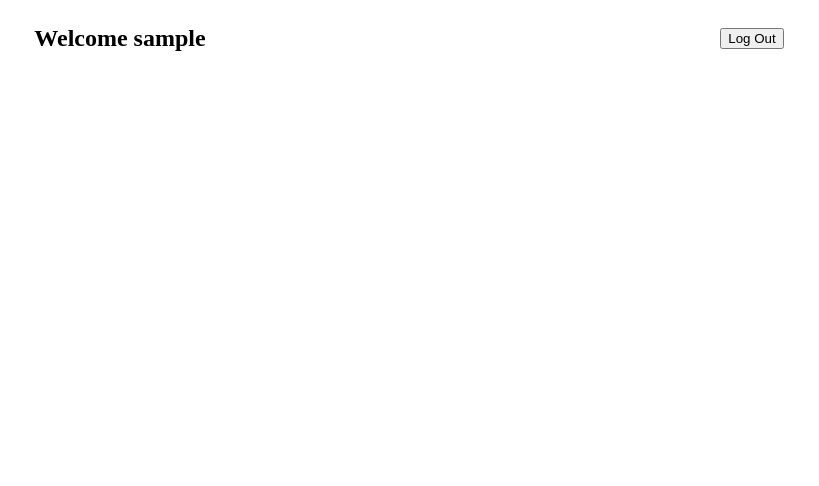
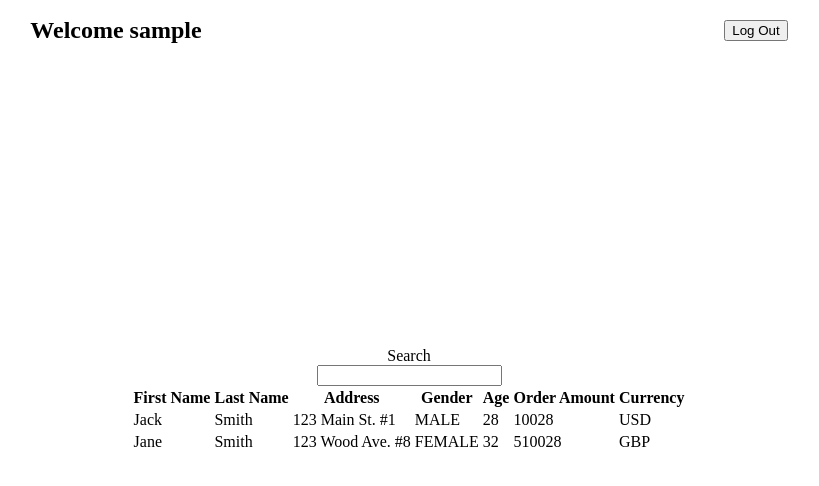
Before and after one commit to Chesterrific/codingchallenge, a React (Create React App) app: page / in a window 1280 px wide. Shown: the top 486 px of the page, without its empty margins (231-1050 px from the left). Built offline with nearby package versions, Linux system fonts and the light colour scheme; sample sign-in values are in the browser's storage.

Commit message:
Added json file for data. Rendered json file data into table.

```diff
--- a/src/App.css
+++ b/src/App.css
@@ -1,6 +1,13 @@
-.login {
+body {
+  margin: 0;
+}
+
+.centered {
   align-items: center;
   display: flex;
+}
+
+.login {
   flex-direction: column;
   height: 100vh;
   justify-content: center;
@@ -15,15 +22,14 @@
 }
 
 .welcome {
-  display: flex;
+  height: 100vh;
+  justify-content: center;
+  flex-direction: column;
+}
+
+.nav {
   height: 7.5vh;
   justify-content: space-around;
-  align-items: center;
+  position: fixed;
+  width: 100vw;
 }
-
-.nav-links {
-  display: flex;
-  justify-content: space-around;
-  width: 50%;
-  list-style: none;
-}
--- a/src/components/AllRoutes.js
+++ b/src/components/AllRoutes.js
@@ -14,7 +14,6 @@ export default function AllRoutes({ login, setLogin, username, setUsername }) {
         <Login
           login={login}
           setLogin={setLogin}
-          username={username}
           setUsername={setUsername}
         />
       </Route>
@@ -23,7 +22,6 @@ export default function AllRoutes({ login, setLogin, username, setUsername }) {
         login={login}
         setLogin={setLogin}
         username={username}
-        setUsername={setUsername}
       />
     </Switch>
   )
--- a/src/components/Form.js
+++ b/src/components/Form.js
@@ -18,7 +18,7 @@ export default function Form({ login, setLogin, setUsername }) {
       localStorage.setItem('username', localUser);
       setUsername(localUser);
       setLogin(true);
-      history.push('/welcome');
+      history.push('/');
     }
   }
 
@@ -35,7 +35,7 @@ export default function Form({ login, setLogin, setUsername }) {
   }
 
   return (
-    <div className="login">
+    <div className="login centered">
       <label>Username:</label>
       <input onChange={usernameHandler} type="text" name="username" id='username' />
       <label>Password:</label>
--- a/src/components/Navigation.js
+++ b/src/components/Navigation.js
@@ -1,18 +1,14 @@
 import React from 'react'
-import { Link, useHistory } from 'react-router-dom';
 
 export default function Navigation({ setLogin, username }) {
-
-  let history = useHistory();
 
   const submitLogOut = () => {
     localStorage.setItem('loginStatus', 'false');
     setLogin(false);
-    history.push('/');
   }
 
   return (
-    <nav className='welcome'>
+    <nav className='nav centered'>
       <h1>Welcome {username}</h1>
       <button onClick={submitLogOut}>Log Out</button>
     </nav>
--- a/src/components/ProtectedRoutes.js
+++ b/src/components/ProtectedRoutes.js
@@ -7,7 +7,7 @@ import Welcome from '../pages/Welcome.js';
 // Components
 import Navigation from '../components/Navigation.js';
 
-export default function AppWrapper({ login, setLogin, username, setUsername }) {
+export default function ProtectedRoutes({ login, setLogin, username, path }) {
 
   // Redirect to login page if login state is false.
   if (!login) {
@@ -24,11 +24,8 @@ export default function AppWrapper({ login, setLogin, username, setUsername }) {
         username={username}
       />
       {/* Protected routes go here. */}
-      <Route path='/welcome' exact>
+      <Route path={path} exact>
         <Welcome
-          setLogin={setLogin}
-          username={username}
-          setUsername={setUsername}
         />
       </Route>
     </div>
--- /dev/null
+++ b/src/data/fe_challenge_sample_data.json
@@ -0,0 +1,36 @@
+[
+  {
+    "first_name": "Jack",
+    "last_name": "Smith",
+    "address": {
+      "address1": "123 Main St.",
+      "address2": "#1",
+      "city": "San Francisco",
+      "state": "CA",
+      "zip": "94035"
+    },
+    "gender": "MALE",
+    "age": 28,
+    "order_total": {
+      "amount": 10028,
+      "currency": "USD"
+    }
+  },
+  {
+    "first_name": "Jane",
+    "last_name": "Smith",
+    "address": {
+      "address1": "123 Wood Ave.",
+      "address2": "#8",
+      "city": "New York",
+      "state": "NY",
+      "zip": "10001"
+    },
+    "gender": "FEMALE",
+    "age": 32,
+    "order_total": {
+      "amount": 510028,
+      "currency": "GBP"
+    }
+  }
+]
--- a/src/pages/Login.js
+++ b/src/pages/Login.js
@@ -3,7 +3,7 @@ import React from 'react';
 // Components
 import Form from '../components/Form';
 
-export default function Login({ login, setLogin, username, setUsername }) {
+export default function Login({ login, setLogin, setUsername }) {
 
   return (
     <div>
--- a/src/pages/Welcome.js
+++ b/src/pages/Welcome.js
@@ -1,10 +1,61 @@
-import React from 'react'
+import React, { useState, useEffect } from 'react';
+import DataFile from '../data/fe_challenge_sample_data.json';
 
 export default function Welcome() {
 
+  // var datafile = require('../data/fe_challenge_sample_data.json');
+
+  const [data, setData] = useState([]);
+  const [filteredList, setFilteredList] = useState([]);
+  const [search, setSearch] = useState('');
+  const [loaded, setLoaded] = useState(false);
+
+  useEffect(() => {
+    setData(DataFile);
+    setLoaded(true);
+  }, []);
+
+  const seachInputHandler = (e) => {
+    setSearch(e.target.value);
+    console.log(e.target.value)
+  }
+
   return (
-    <div>
-      Welcome Page
+    <div className='welcome centered'>
+      <label>Search</label>
+      <input type="text" onChange={seachInputHandler} value={search} />
+      <table>
+        <thead>
+          <tr>
+            <th>First Name</th>
+            <th>Last Name</th>
+            <th>Address</th>
+            <th>Gender</th>
+            <th>Age</th>
+            <th>Order Amount</th>
+            <th>Currency</th>
+          </tr>
+        </thead>
+        {loaded ?
+          <tbody>
+            {data.map((item, key) => {
+              return (
+                <tr key={key++}>
+                  <td>{item.first_name}</td>
+                  <td>{item.last_name}</td>
+                  <td>{item.address.address1 + ' ' + item.address.address2}</td>
+                  <td>{item.gender}</td>
+                  <td>{item.age}</td>
+                  <td>{item.order_total.amount}</td>
+                  <td>{item.order_total.currency}</td>
+                </tr>
+              )
+            })}
+          </tbody>
+          :
+          <div>Loading</div>
+        }
+      </table>
     </div>
   )
 }
```
Also changed, not shown: 1 other file (tests, documents, lock files or other folders).
